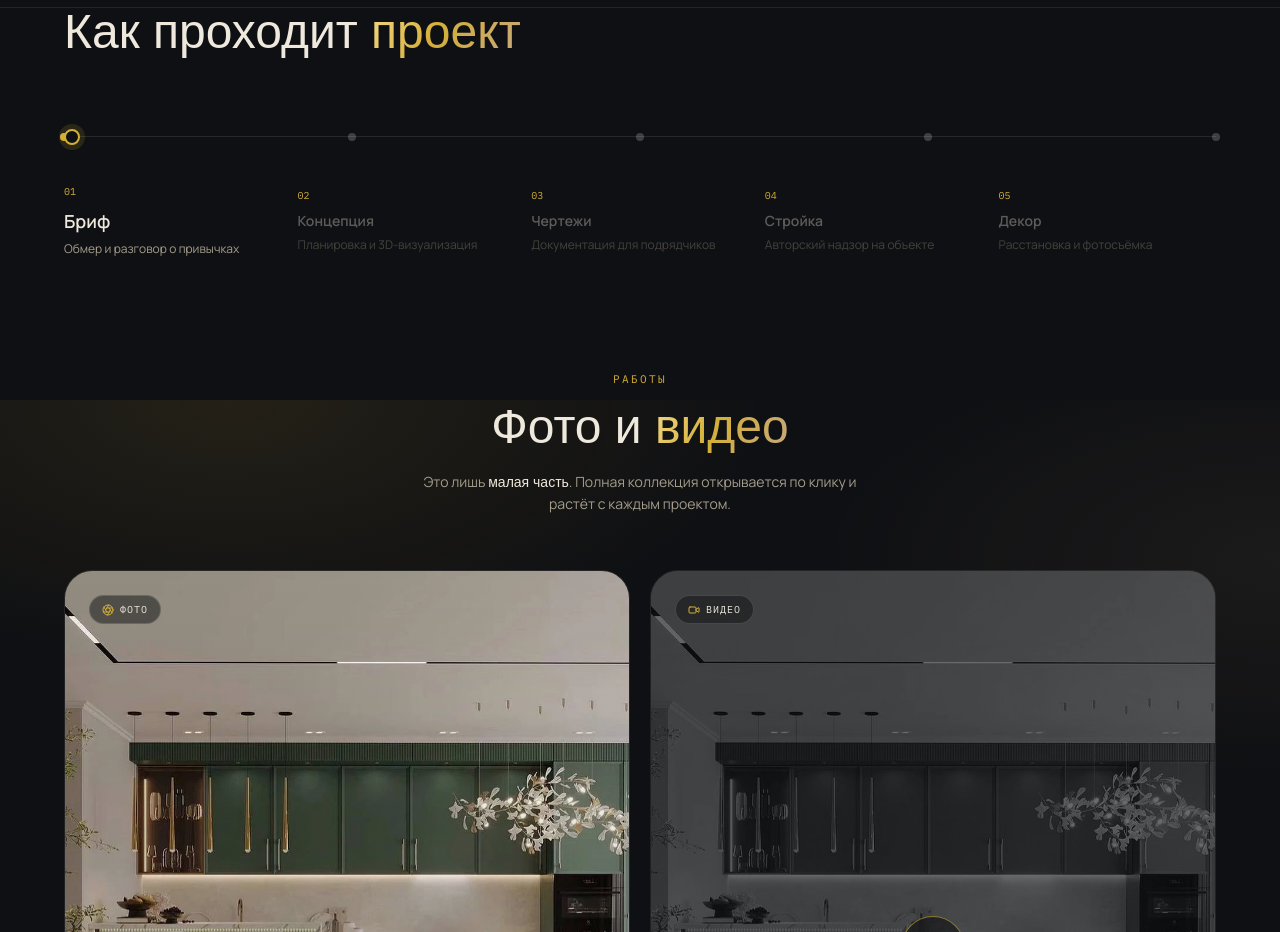
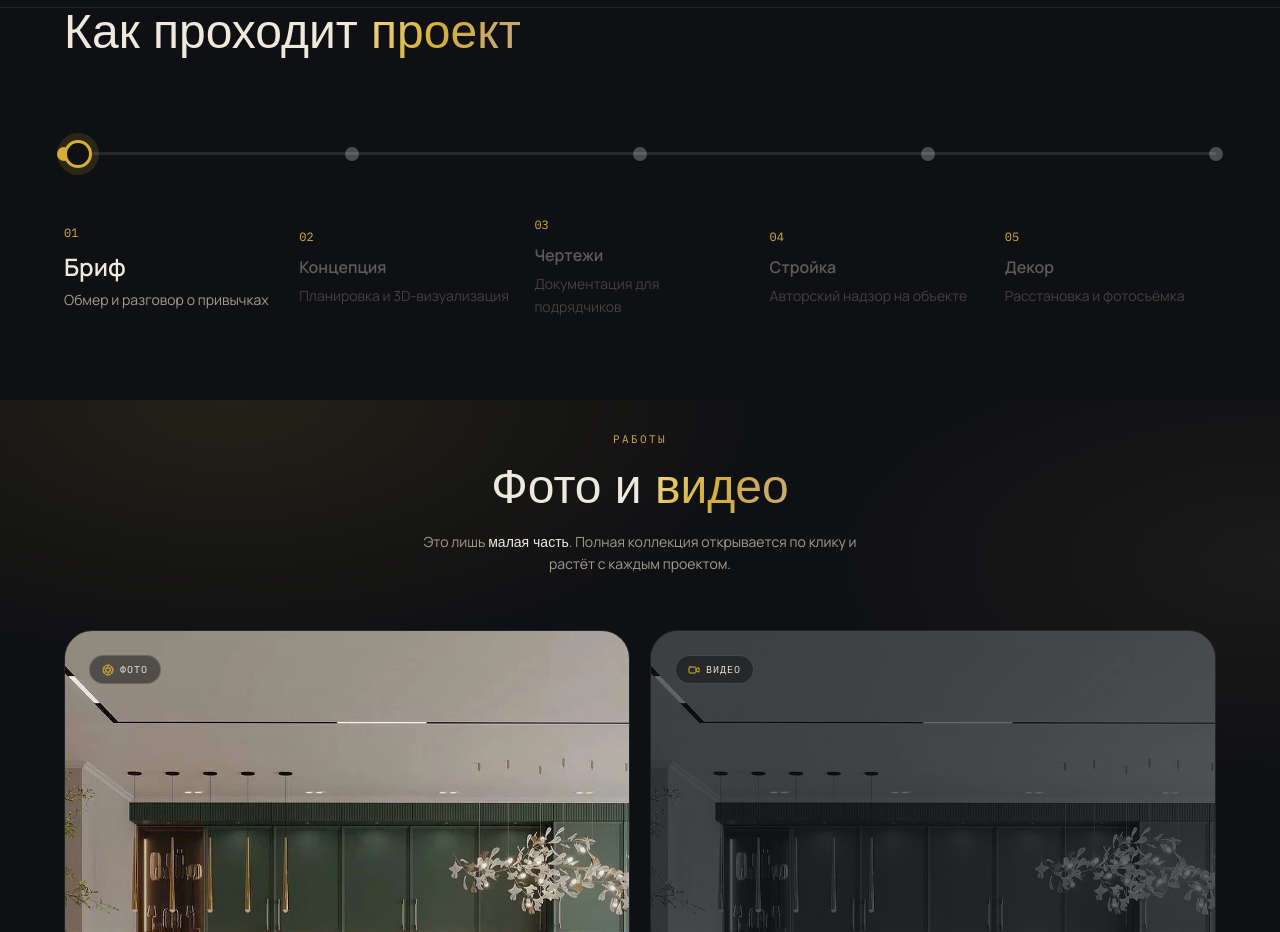
Before and after one commit to acket4/dasha-interiors, a Next.js app: page / in a window 1280 px wide. Shown: the part 3600-4532 px from the top of the page. Built offline with nearby package versions, Linux system fonts and the light colour scheme; a web font is replaced by a local one.

Commit message:
Process slider: bigger track/thumb/dots and larger touch targets

```diff
--- a/src/components/Process.tsx
+++ b/src/components/Process.tsx
@@ -61,18 +61,22 @@ export default function Process() {
           Как проходит <span className="text-gradient-gold">проект</span>
         </motion.h2>
 
-        <div className="mt-20">
-          <div ref={trackRef} className="relative h-px bg-white/10">
+        <div className="mt-24">
+          <div ref={trackRef} className="relative h-[3px] rounded-full bg-white/10">
             {STEPS.map((s, i) => (
               <button
                 key={s.title}
                 onClick={() => goTo(i)}
                 aria-label={s.title}
                 style={{ left: `${(i / (N - 1)) * 100}%` }}
-                className={`absolute top-1/2 h-2 w-2 -translate-x-1/2 -translate-y-1/2 rounded-full transition-colors duration-300 ${
-                  active === i ? "bg-[#D4AF37]" : "bg-white/20 hover:bg-white/40"
-                }`}
-              />
+                className="absolute top-1/2 flex h-11 w-11 -translate-x-1/2 -translate-y-1/2 items-center justify-center"
+              >
+                <span
+                  className={`h-3.5 w-3.5 rounded-full transition-colors duration-300 ${
+                    active === i ? "bg-[#D4AF37]" : "bg-white/25 hover:bg-white/45"
+                  }`}
+                />
+              </button>
             ))}
 
             <motion.div
@@ -83,27 +87,27 @@ export default function Process() {
               onDrag={handleDrag}
               onDragEnd={() => goTo(active)}
               style={{ x }}
-              className="absolute left-0 top-1/2 z-10 h-4 w-4 -translate-y-1/2 cursor-grab touch-none rounded-full border-2 border-[#D4AF37] bg-[#0F1013] shadow-[0_0_0_5px_rgba(212,175,55,0.14)] active:cursor-grabbing"
+              className="absolute left-0 top-1/2 z-10 h-7 w-7 -translate-y-1/2 cursor-grab touch-none rounded-full border-[3px] border-[#D4AF37] bg-[#0F1013] shadow-[0_0_0_7px_rgba(212,175,55,0.14)] active:cursor-grabbing"
             />
           </div>
 
-          <div className="mt-10 grid grid-cols-2 gap-x-4 gap-y-9 sm:grid-cols-5">
+          <div className="mt-14 grid grid-cols-2 gap-x-6 gap-y-12 sm:grid-cols-5">
             {STEPS.map((s, i) => (
               <button
                 key={s.title}
                 onClick={() => goTo(i)}
                 className="text-left"
               >
-                <span className="font-mono text-[10px] text-[#D4AF37]">0{i + 1}</span>
+                <span className="font-mono text-xs text-[#D4AF37]">0{i + 1}</span>
                 <h4
-                  className={`mt-1.5 font-body font-semibold text-[#EFE9DD] transition-all duration-300 ${
-                    active === i ? "text-lg opacity-100" : "text-sm opacity-35"
+                  className={`mt-2 font-body font-semibold text-[#EFE9DD] transition-all duration-300 ${
+                    active === i ? "text-2xl opacity-100" : "text-base opacity-35"
                   }`}
                 >
                   {s.title}
                 </h4>
                 <p
-                  className={`mt-1 text-[12px] leading-relaxed text-[#a49d8c] transition-opacity duration-300 ${
+                  className={`mt-1.5 text-sm leading-relaxed text-[#a49d8c] transition-opacity duration-300 ${
                     active === i ? "opacity-100" : "opacity-0 sm:opacity-35"
                   }`}
                 >
```
